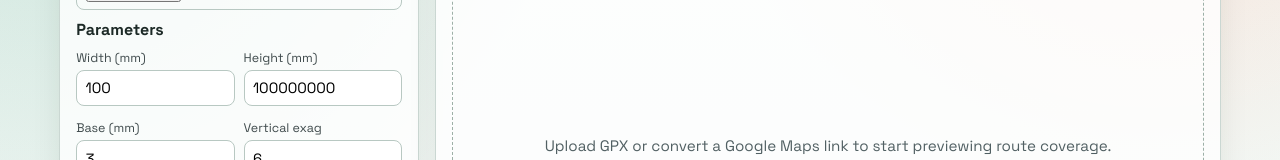
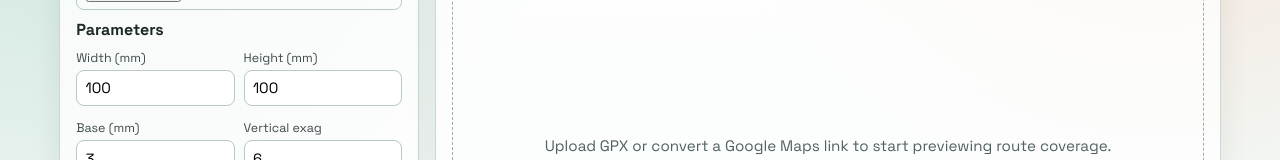
Before and after one commit to Joel-Keen/routeForge, a React (Vite) app in the folder web/: page / in a window 1280 px wide. Shown: the part 268-428 px from the top of the page. Built offline with nearby package versions, Linux system fonts and the light colour scheme.

Commit message:
feat: enhance 3D preview aspect handling and error management

```diff
--- a/web/src/App.tsx
+++ b/web/src/App.tsx
@@ -276,6 +276,7 @@ function App() {
   const workerRef = useRef<Worker | null>(null)
   const activeRunIdRef = useRef<string>('')
   const activeStemRef = useRef<string>('route')
+  const previewAspectAtRequestRef = useRef<number | null>(null)
 
   const isPreviewLocked = cachedTerrainPreview !== null
 
@@ -374,10 +375,13 @@ function App() {
     const rectangleAspect = inputMode === 'rectangle' && rectangleBounds
       ? geoAspect(rectangleBounds)
       : null
-    const aspect = Math.max(1e-6, lockedAspect ?? rectangleAspect ?? 0)
-    if (aspect <= 0) return
+    const sourceAspect = lockedAspect ?? rectangleAspect
+    if (sourceAspect === null || !Number.isFinite(sourceAspect) || sourceAspect <= 0) return
+
+    const aspect = Math.max(1e-6, sourceAspect)
 
     const targetHeight = Number((params.width / aspect).toFixed(2))
+    if (!Number.isFinite(targetHeight) || targetHeight <= 0) return
 
     setParams((old) => {
       if (Math.abs(old.height - targetHeight) < 1e-6) return old
@@ -528,14 +532,23 @@ function App() {
 
       if (message.kind === 'done-preview3d') {
         const fitted = preview?.fittedGeo
-        const previewAspect = fitted
+        const previewAspect = previewAspectAtRequestRef.current
+          ?? (fitted
           ? geoAspect({
               latMin: fitted.latMin,
               latMax: fitted.latMax,
               lonMin: fitted.lonMin,
               lonMax: fitted.lonMax,
             })
-          : Math.max(1e-6, params.width / Math.max(1e-6, params.height))
+          : null)
+
+        if (previewAspect === null || !Number.isFinite(previewAspect) || previewAspect <= 0) {
+          setError('Could not lock preview aspect for 3D mode. Please try generating 3D preview again.')
+          setIsGenerating(false)
+          setActiveTask(null)
+          setFetchProgressPct(null)
+          return
+        }
 
         setCachedTerrainPreview({
           nx: message.payload.nx,
@@ -645,6 +658,12 @@ function App() {
 
     const runId = `${Date.now()}-${Math.random().toString(36).slice(2, 9)}`
     activeRunIdRef.current = runId
+    previewAspectAtRequestRef.current = geoAspect({
+      latMin: preview.fittedGeo.latMin,
+      latMax: preview.fittedGeo.latMax,
+      lonMin: preview.fittedGeo.lonMin,
+      lonMax: preview.fittedGeo.lonMax,
+    })
     setError('')
     setIsGenerating(true)
     setActiveTask('preview3d')
```
